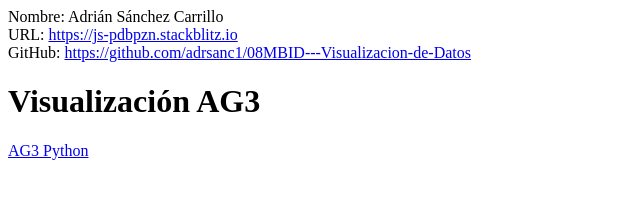
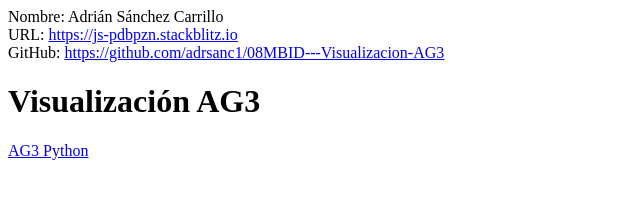
Before and after one commit to adrsanc1/08MBID--Visualizaci-n-AG3, a website: page index.html in a window 1280 px wide. Shown: the full height of the page, 0-640 px from the left. Drawn offline with Linux system fonts and the light colour scheme.

Commit message:
1 file modified

```diff
--- a/index.html
+++ b/index.html
@@ -17,7 +17,7 @@
 
 <a href="https://github.com/adrsanc1/08MBID--Visualizaci-n-AG3.git" target="_blank">
 
-  https://github.com/adrsanc1/08MBID---Visualizacion-de-Datos
+  https://github.com/adrsanc1/08MBID---Visualizacion-AG3
 
 </a>
 
```
